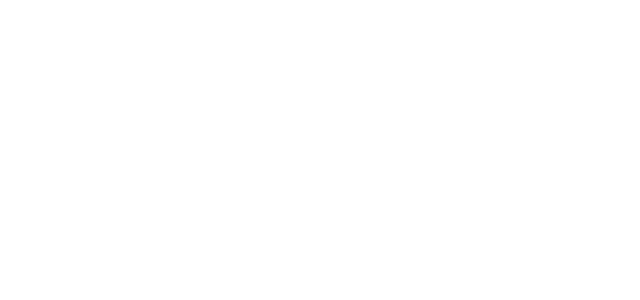
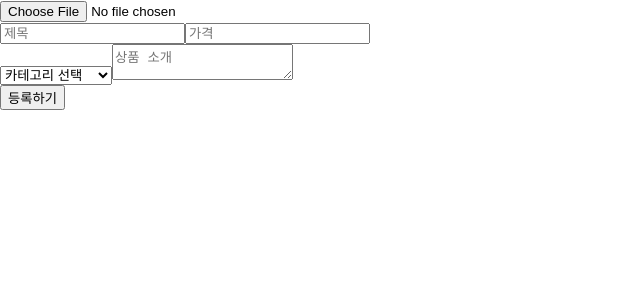
Before and after one commit to sanppi/talent_market, a React (Create React App) app in the folder client/: page /write in a window 1280 px wide. Shown: the top 300 px of the page, without its empty margins (0-640 px from the left). Built offline with nearby package versions, Linux system fonts and the light colour scheme.

Commit message:
feat: 판매글 작성 초안 추가

```diff
--- a/client/src/components/SalePost.js
+++ b/client/src/components/SalePost.js
@@ -1,3 +1,86 @@
+import React, { useState } from "react";
+import axios from "axios";
+
 export default function SalePost() {
-  return <></>;
+  const [title, setTitle] = useState("");
+  const [price, setPrice] = useState("");
+  const [category, setCategory] = useState("");
+  const [description, setDescription] = useState("");
+  const [image, setImage] = useState(null);
+
+  const handleImageUpload = (e) => {
+    setImage(e.target.files[0]);
+  };
+
+  const handleSubmit = async (e) => {
+    // 페이지 새로고침 방지
+    e.preventDefault();
+
+    if (category === "") {
+      alert("카테고리를 선택해주세요.");
+      return;
+    }
+
+    const formData = new FormData();
+    formData.append("image", image);
+    formData.append("title", title);
+    formData.append("price", price);
+    formData.append("category", category);
+    formData.append("description", description);
+
+    // 데이터 받으십쇼~~!!
+    try {
+      const response = await axios.post("/board/create", formData, {
+        headers: {
+          "Content-Type": "multipart/form-data",
+        },
+      });
+
+      console.log(response.data);
+    } catch (error) {
+      console.error("Error:", error);
+    }
+  };
+
+  return (
+    <form onSubmit={handleSubmit}>
+      <div>
+        <label>
+          <input type="file" onChange={handleImageUpload} />
+          {/* 이미지 미리보기 되는데 크기는 css로 정해둘 예정 */}
+          {/* 그런데 영상이나 음성 파일은...? 그냥 이미지로만 파일 타입 정하는 게 낫겠죠 */}
+          {/* 하지만 성대모사 미리보기가 있다면 참 조을텐데. 아숩다 */}
+          {image && <img src={URL.createObjectURL(image)} alt="preview" />}
+        </label>
+        <div>
+          <input
+            type="text"
+            placeholder="제목"
+            value={title}
+            onChange={(e) => setTitle(e.target.value)}
+          />
+          <input
+            type="number"
+            placeholder="가격"
+            value={price}
+            onChange={(e) => setPrice(e.target.value)}
+          />
+        </div>
+      </div>
+      <div>
+        <select value={category} onChange={(e) => setCategory(e.target.value)}>
+          <option value="">카테고리 선택</option>
+          <option value="category1">정치인 성대모사</option>
+          <option value="category2">그림</option>
+          <option value="category3">코디</option>
+        </select>
+        <textarea
+          placeholder="상품 소개"
+          value={description}
+          onChange={(e) => setDescription(e.target.value)}
+        />
+      </div>
+      <button type="submit">등록하기</button>
+    </form>
+  );
 }
```
